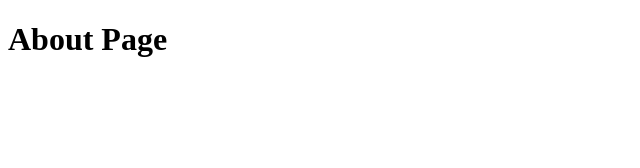
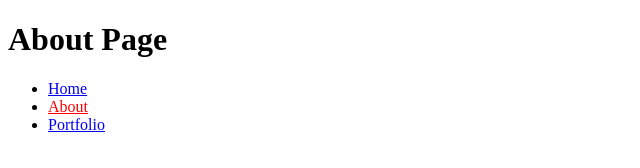
Before and after one commit to Alexandresl/alexandreLima.dev-2020, a Gatsby site: page /about in a window 1280 px wide. Shown: the whole page, without its empty margins (0-640 px from the left). Built offline with nearby package versions, Linux system fonts and the light colour scheme; Gatsby itself is replaced by a stand-in of ours.

Commit message:
Criando links

```diff
--- a/gatsby-config.js
+++ b/gatsby-config.js
@@ -11,7 +11,6 @@ module.exports = {
       options: {
         name: `images`,
         path: `${__dirname}/src/images`,
-        ls,
       },
     },
     `gatsby-transformer-sharp`,
--- a/src/pages/about.js
+++ b/src/pages/about.js
@@ -1,5 +1,27 @@
 import React from "react"
+import { Link } from "gatsby"
 
-const AboutPage = () => <h1>About Page</h1>
+const AboutPage = () => (
+  <>
+    <h1>About Page</h1>
+    <ul>
+      <li>
+        <Link to="/" activeStyle={{ color: "red" }}>
+          Home
+        </Link>
+      </li>
+      <li>
+        <Link to="/about" activeStyle={{ color: "red" }}>
+          About
+        </Link>
+      </li>
+      <li>
+        <Link to="/portfolio" activeStyle={{ color: "red" }}>
+          Portfolio
+        </Link>
+      </li>
+    </ul>
+  </>
+)
 
 export default AboutPage
```
Also changed, not shown: src/pages/index.js (+19 -1 lines), src/pages/portfolio.js (+23 -1 lines).
